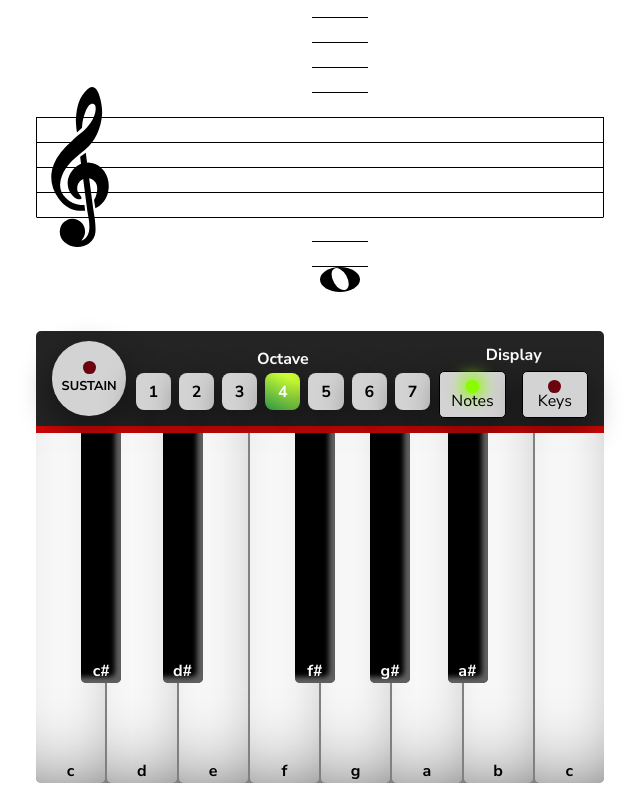
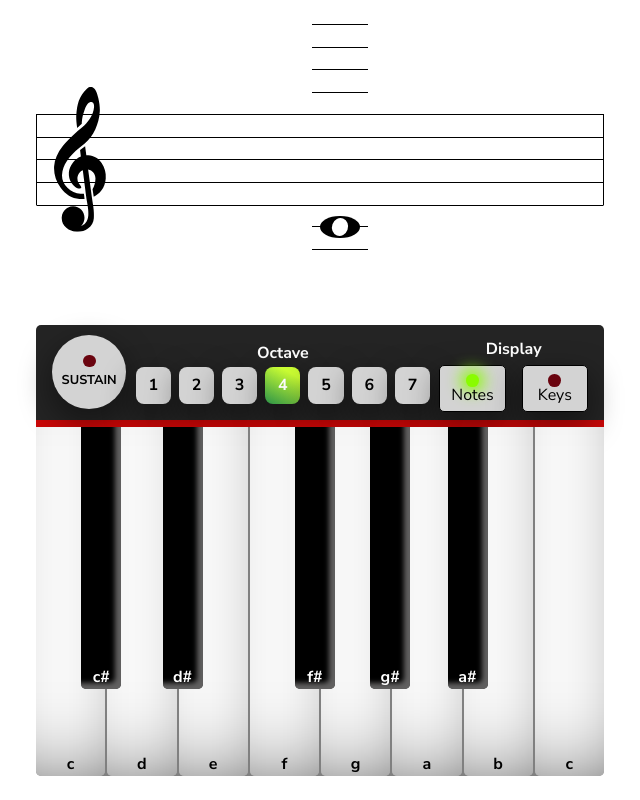
Before and after one commit to Steezy1416/piano-note-practice, a React (Create React App) app: page /piano in a window 1280 px wide. Shown: the whole page, without its empty margins (320-960 px from the left). Built offline with nearby package versions, Linux system fonts and the light colour scheme; no server answers.

Commit message:
the questions are now randomized and never ending, also adjusted the sizing on elements so its more adaptable to different screen sizes

```diff
--- a/src/components/Piano/Piano.js
+++ b/src/components/Piano/Piano.js
@@ -103,7 +103,7 @@ const Piano = ({
       allNotes[noteIndex].name === questionNote
     ) {
       console.log("correct");
-      setCurrentQuestionIndex(currentQuestionIndex + 1);
+      setCurrentQuestionIndex(Math.floor(Math.random() * 23));
       updateKeyAnswerState(noteIndex, true);
       return;
     }
@@ -122,7 +122,7 @@ const Piano = ({
       allNotes[allNotes.length - 1] !== allNotes[noteIndex]
     ) {
       console.log("correct");
-      setCurrentQuestionIndex(currentQuestionIndex + 1);
+      setCurrentQuestionIndex(Math.floor(Math.random() * 23));
       updateKeyAnswerState(noteIndex, true);
     } else if (
       allNotes[noteIndex].name === questionNote &&
--- a/src/components/Piano/treblePiano.css
+++ b/src/components/Piano/treblePiano.css
@@ -1,11 +1,18 @@
+.treble-piano-content {
+  height: 100%;
+  flex: 1;
+  display: flex;
+}
+
 .treble-piano {
   display: grid;
   grid-template-columns: repeat(8, 1fr);
-  grid-template-rows: 350px;
   position: relative;
   gap: 2px;
   background-color: gray;
   border-radius: 0 0 5px 5px;
+  flex: 1;
+  max-height: 350px;
 }
 
 :focus {
@@ -51,7 +58,7 @@
   color: white;
   border: none;
   position: absolute;
-  height: 250px;
+  height: 75%;
   width: 40px;
   border-radius: 0 0 5px 5px;
   box-shadow: -6px -6px 5px 0px rgba(130, 128, 128, 0.75) inset;
@@ -92,11 +99,10 @@
 
 @media (max-width: 31.25rem) {
   .treble-piano {
-    grid-template-rows: 275px;
+    max-height: 275px;
   }
 
   .black-key {
     width: 35px;
-    height: 215px;
   }
 }
--- a/src/components/PianoContainer/pianoContainer.css
+++ b/src/components/PianoContainer/pianoContainer.css
@@ -5,6 +5,7 @@
   flex-direction: column;
   width: 100%;
   font-family: "Nunito Sans", sans-serif;
+  height: 100%;
 }
 
 .max-width-wrapper {
@@ -12,6 +13,9 @@
   max-width: 600px;
   margin: 0 auto;
   padding: 0 1rem;
+  height: 100%;
+  display: flex;
+  flex-direction: column;
 }
 
 .piano-controller-container {
--- a/src/components/PianoStaffContainer.js
+++ b/src/components/PianoStaffContainer.js
@@ -1,20 +1,28 @@
-import { useState } from "react"
-import MusicStaff from "./musicStaff/MusicStaff"
-import PianoContainer from "./PianoContainer/PianoContainer"
-import { bassClefQuestions, trebleClefQuestions } from "./musicStaff/noteQuestions"
+import { useState } from "react";
+import MusicStaff from "./musicStaff/MusicStaff";
+import PianoContainer from "./PianoContainer/PianoContainer";
+import {
+  bassClefQuestions,
+  trebleClefQuestions,
+} from "./musicStaff/noteQuestions";
 
 const PianoStaffContainer = () => {
+  const [currentQuestionIndex, setCurrentQuestionIndex] = useState(Math.floor(Math.random() * 23));
+  const [currentQuestions, setCurrentQuestions] = useState(trebleClefQuestions);
 
-    const [currentQuestionIndex, setCurrentQuestionIndex] = useState(0)
-    const [currentQuestions, setCurrentQuestions] = useState(trebleClefQuestions)
+  return (
+    <div className="app-container">
+      <MusicStaff
+        currentQuestionIndex={currentQuestionIndex}
+        currentQuestions={currentQuestions}
+      />
+      <PianoContainer
+        currentQuestions={currentQuestions}
+        currentQuestionIndex={currentQuestionIndex}
+        setCurrentQuestionIndex={setCurrentQuestionIndex}
+      />
+    </div>
+  );
+};
 
-
-    return (
-        <div className="app-container">
-            <MusicStaff currentQuestionIndex={currentQuestionIndex} currentQuestions={currentQuestions}/>
-            <PianoContainer currentQuestions={currentQuestions} currentQuestionIndex={currentQuestionIndex} setCurrentQuestionIndex={setCurrentQuestionIndex}/>
-        </div>
-    )
-}
-
-export default PianoStaffContainer
+export default PianoStaffContainer;
--- a/src/components/musicStaff/musicStaff.css
+++ b/src/components/musicStaff/musicStaff.css
@@ -1,9 +1,9 @@
 .app-container {
   height: 100dvh;
-  display: flex;
-  flex-direction: column;
-  justify-content: center;
-  gap: 4rem;
+  display: grid;
+  grid-template-rows: 30% 60%;
+  gap: 10%;
+  padding: 1.5rem 0;
 }
 
 .musicStaff-container {
@@ -11,6 +11,7 @@
   margin: 0 auto;
   max-width: 600px;
   width: 100%;
+  max-height: 250px;
 }
 
 .music-staff {
@@ -18,6 +19,7 @@
   display: flex;
   flex-direction: column;
   background-color: black;
+  height: 100%;
 }
 
 .music-box {
@@ -65,7 +67,7 @@
 
 .whole-note {
   width: 2.5rem;
-  height: calc(25px);
+  height: calc(100% / 10);
   background-color: black;
   border-radius: 50%;
   display: grid;
@@ -75,11 +77,11 @@
 }
 
 .inner-whole-note {
-  width: 1.5rem;
-  height: 0.9rem;
+  width: 40%;
+  height: 80%;
   background-color: white;
   border-radius: 50%;
-  transform: rotate(60deg);
+  transform: rotate(20deg);
 }
 
 .music-staff-treble-clef {
@@ -92,9 +94,26 @@
   left: 0;
 }
 
+@media (max-height: 500px) {
+  .music-staff-treble-clef {
+    top: 55%;
+    height: 100%;
+    width: 10%;
+    left: 1%;
+  }
+
+  .whole-note {
+    width: 1.5rem;
+    left: 50%;
+    transform: translateX(30%);
+  }
+}
+
 .music-staff-bass-clef {
   position: absolute;
   top: 40%;
   left: 10px;
   width: 4.5rem;
+  height: 35%;
+  transform: translateY(-8%);
 }
--- a/src/components/musicStaff/noteQuestions.js
+++ b/src/components/musicStaff/noteQuestions.js
@@ -2,139 +2,139 @@ export const trebleClefQuestions = [
   {
     clefClass: "treble",
     note: "g",
-    position: "250px",
+    position: "100%",
     octave: 3,
   },
   {
     clefClass: "treble",
     note: "a",
-    position: "237.5px",
+    position: "95%",
     octave: 3,
   },
   {
     clefClass: "treble",
     note: "b",
-    position: "225px",
+    position: "90%",
     octave: 3,
   },
   {
     clefClass: "treble",
     note: "c",
-    position: "212.5px",
+    position: "85%",
     octave: 4,
   },
   {
     clefClass: "treble",
     note: "d",
-    position: "200px",
+    position: "80%",
     octave: 4,
   },
   {
     clefClass: "treble",
     note: "e",
-    position: "187.5px",
+    position: "75%",
     octave: 4,
   },
   {
     clefClass: "treble",
     note: "f",
-    position: "175px",
+    position: "70%",
     octave: 4,
   },
   {
     clefClass: "treble",
     note: "g",
-    position: "162.5px",
+    position: "65%",
     octave: 4,
   },
   {
     clefClass: "treble",
     note: "a",
-    position: "150px",
+    position: "60%",
     octave: 4,
   },
   {
     clefClass: "treble",
     note: "b",
-    position: "137.5px",
+    position: "55%",
     octave: 4,
   },
   {
     clefClass: "treble",
     note: "c",
-    position: "125px",
+    position: "50%",
     octave: 5,
   },
   {
     clefClass: "treble",
     note: "d",
-    position: "112.5px",
+    position: "45%",
     octave: 5,
   },
   {
     clefClass: "treble",
     note: "e",
-    position: "100px",
+    position: "40%",
     octave: 5,
   },
   {
     clefClass: "treble",
     note: "f",
-    position: "87.5px",
+    position: "35%",
     octave: 5,
   },
   {
     clefClass: "treble",
     note: "g",
-    position: "75px",
+    position: "30%",
     octave: 5,
   },
   {
     clefClass: "treble",
     note: "a",
-    position: "62.5px",
+    position: "25%",
     octave: 5,
   },
   {
     clefClass: "treble",
     note: "b",
-    position: "50px",
+    position: "20%",
     octave: 5,
   },
   {
     clefClass: "treble",
     note: "c",
-    position: "37.5px",
+    position: "15%",
     octave: 6,
   },
   {
     clefClass: "treble",
     note: "d",
-    position: "25px",
+    position: "10%",
     octave: 6,
   },
   {
     clefClass: "treble",
     note: "e",
-    position: "12.5px",
+    position: "5%",
     octave: 6,
   },
   {
     clefClass: "treble",
     note: "f",
-    position: "0px",
+    position: "0%",
     octave: 6,
   },
   {
     clefClass: "treble",
     note: "g",
-    position: "-12.5px",
+    position: "-5%",
     octave: 6,
   },
   {
     clefClass: "treble",
     note: "a",
-    position: "-25px",
+    position: "-10%",
     octave: 6,
   },
 ];
@@ -143,139 +143,139 @@ export const bassClefQuestions = [
   {
     clefClass: "bass",
     note: "b",
-    position: "250px",
+    position: "100%",
     octave: 1,
   },
   {
     clefClass: "bass",
     note: "c",
-    position: "237.5px",
+    position: "95%",
     octave: 2,
   },
   {
     clefClass: "bass",
     note: "d",
-    position: "225px",
+    position: "90%",
     octave: 2,
   },
   {
     clefClass: "bass",
     note: "e",
-    position: "212.5px",
+    position: "85%",
     octave: 2,
   },
   {
     clefClass: "bass",
     note: "f",
-    position: "200px",
+    position: "80%",
     octave: 2,
   },
   {
     clefClass: "bass",
     note: "g",
-    position: "187.5px",
+    position: "75%",
     octave: 2,
   },
   {
     clefClass: "bass",
     note: "a",
-    position: "175px",
+    position: "70%",
     octave: 2,
   },
   {
     clefClass: "bass",
     note: "b",
-    position: "162.5px",
+    position: "65%",
     octave: 2,
   },
   {
     clefClass: "bass",
     note: "c",
-    position: "150px",
+    position: "60%",
     octave: 3,
   },
   {
     clefClass: "bass",
     note: "d",
-    position: "137.5px",
+    position: "55%",
     octave: 3,
   },
   {
     clefClass: "bass",
     note: "e",
-    position: "125px",
+    position: "50%",
     octave: 3,
   },
   {
     clefClass: "bass",
     note: "f",
-    position: "112.5px",
+    position: "45%",
     octave: 3,
   },
   {
     clefClass: "bass",
     note: "g",
-    position: "100px",
+    position: "40%",
     octave: 3,
   },
   {
     clefClass: "bass",
     note: "a",
-    position: "87.5px",
+    position: "35%",
     octave: 3,
   },
   {
     clefClass: "bass",
     note: "b",
-    position: "75px",
+    position: "30%",
     octave: 3,
   },
   {
     clefClass: "bass",
     note: "c",
-    position: "62.5px",
+    position: "25%",
     octave: 4,
   },
   {
     clefClass: "bass",
     note: "d",
-    position: "50px",
+    position: "20%",
     octave: 4,
   },
   {
     clefClass: "bass",
     note: "e",
-    position: "37.5px",
+    position: "15%",
     octave: 4,
   },
   {
     clefClass: "bass",
     note: "f",
-    position: "25px",
+    position: "10%",
     octave: 4,
   },
   {
     clefClass: "bass",
     note: "g",
-    position: "12.5px",
+    position: "5%",
     octave: 4,
   },
   {
     clefClass: "bass",
     note: "a",
-    position: "0px",
+    position: "0%",
     octave: 4,
   },
   {
     clefClass: "bass",
     note: "b",
-    position: "-12.5px",
+    position: "-5%",
     octave: 4,
   },
   {
     clefClass: "bass",
     note: "c",
-    position: "-25px",
+    position: "-10%",
     octave: 5,
   },
 ];
```
